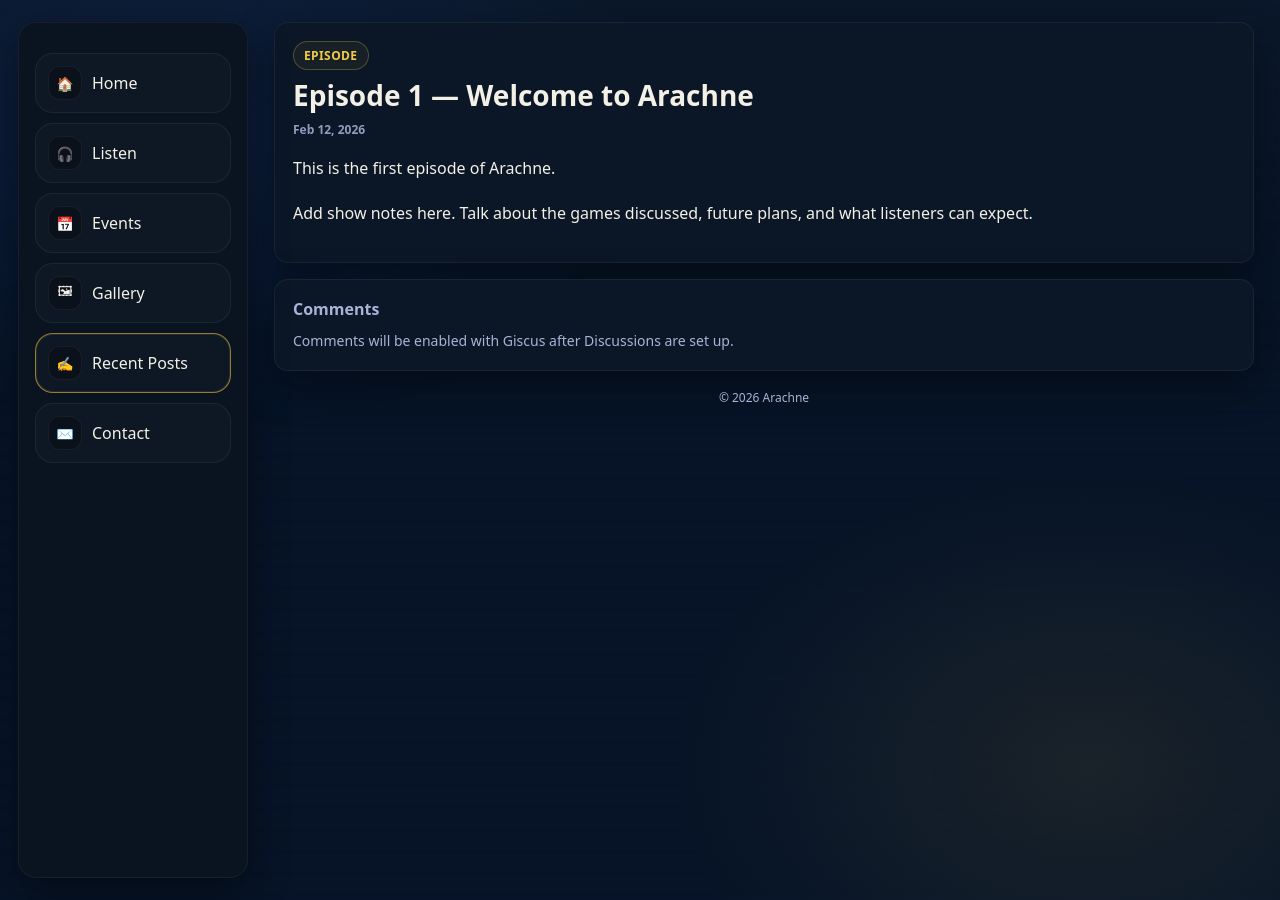
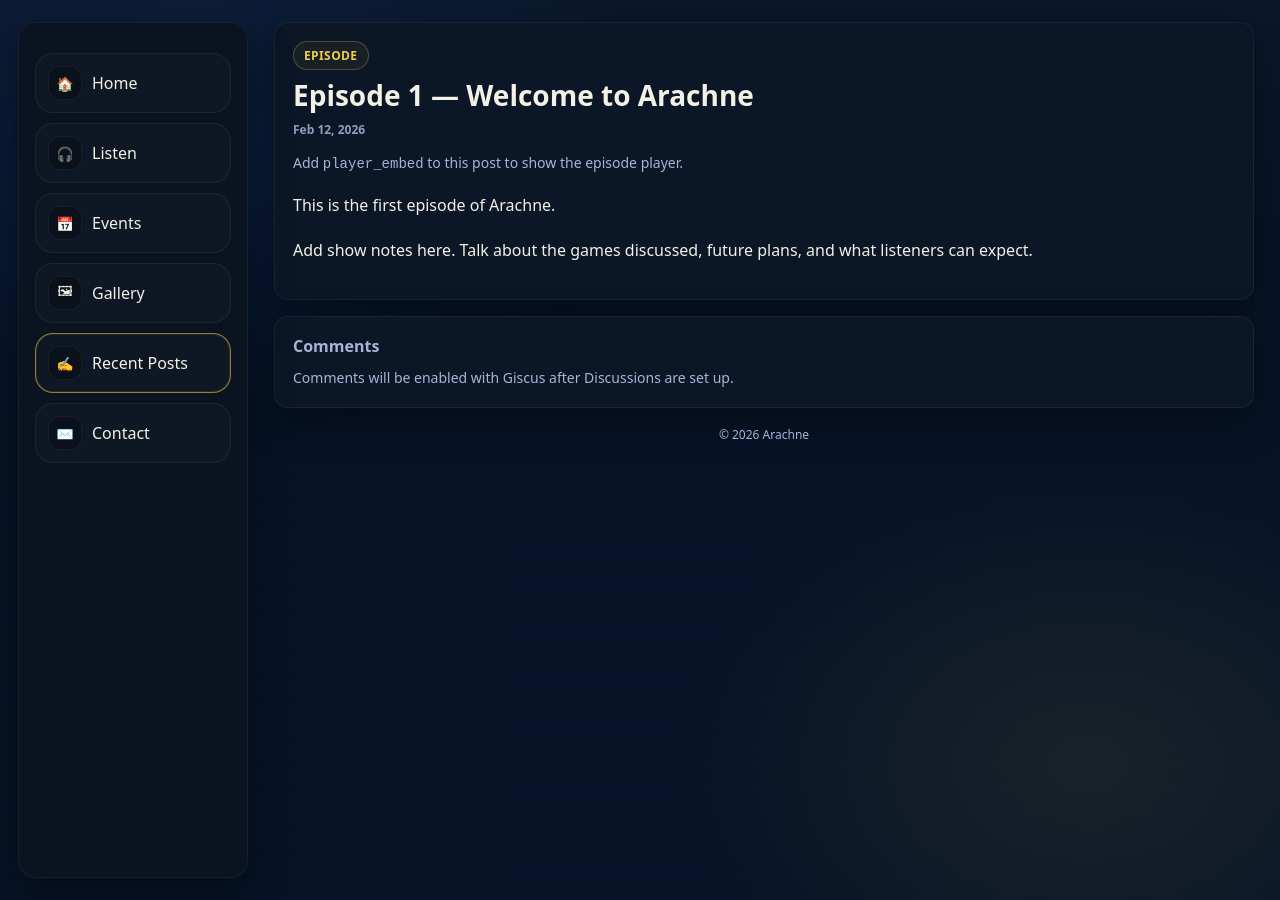
Before and after one commit to InventorofSoup/ArachneAWebsite, a Jekyll site: the page built from _posts/2026-02-12-episode-1-welcome-to-arachne.md, in a window 1280 px wide. Built offline with Jekyll 4.4.1, drawn with Linux system fonts in a browser that asks for light colours.

Commit message:
Update post.html

```diff
--- a/_layouts/post.html
+++ b/_layouts/post.html
@@ -7,8 +7,53 @@
   <h1 class="hline" style="font-size:28px;">{{ page.title }}</h1>
   <div class="meta">{{ page.date | date: "%b %d, %Y" }}</div>
 
-  {% if page.thumbnail %}
-    <img class="thumb" style="width:100%;height:auto;max-height:340px;margin-top:14px;" src="{{ page.thumbnail }}" alt="">
+  <!-- TYPE-AWARE BLOCKS -->
+  {% if page.content_type == "episode" %}
+    {% if page.player_embed %}
+      <div style="margin-top:14px;">
+        <iframe
+          style="width:100%; height:152px; border:0; border-radius:14px;"
+          src="{{ page.player_embed }}"
+          loading="lazy"
+          allow="autoplay; clipboard-write; encrypted-media; fullscreen; picture-in-picture"
+        ></iframe>
+      </div>
+    {% else %}
+      <p class="small" style="margin-top:14px;">
+        Add <code>player_embed</code> to this post to show the episode player.
+      </p>
+    {% endif %}
+  {% endif %}
+
+  {% if page.content_type == "youtube" %}
+    {% if page.youtube_id %}
+      <div style="margin-top:14px; position:relative; padding-top:56.25%; border-radius:14px; overflow:hidden; border:1px solid rgba(255,255,255,0.06);">
+        <iframe
+          src="https://www.youtube.com/embed/{{ page.youtube_id }}"
+          title="YouTube video player"
+          style="position:absolute; inset:0; width:100%; height:100%; border:0;"
+          loading="lazy"
+          allow="accelerometer; autoplay; clipboard-write; encrypted-media; gyroscope; picture-in-picture; web-share"
+          allowfullscreen
+        ></iframe>
+      </div>
+    {% else %}
+      <p class="small" style="margin-top:14px;">
+        Add <code>youtube_id</code> to this post to embed the video.
+      </p>
+    {% endif %}
+  {% endif %}
+
+  {% if page.content_type == "event" %}
+    <div style="margin-top:14px; padding:14px; border-radius:14px; border:1px solid rgba(255,255,255,0.06); background: rgba(0,0,0,0.12);">
+      {% if page.event_date %}<div class="meta"><strong>Date:</strong> {{ page.event_date }}</div>{% endif %}
+      {% if page.location %}<div class="meta" style="margin-top:6px;"><strong>Location:</strong> {{ page.location }}</div>{% endif %}
+      {% if page.signup_url %}
+        <div style="margin-top:10px;">
+          <a class="btn" href="{{ page.signup_url }}" target="_blank" rel="noopener">Sign Up →</a>
+        </div>
+      {% endif %}
+    </div>
   {% endif %}
 
   <div style="margin-top:14px; line-height:1.8; color: var(--text);">
```
